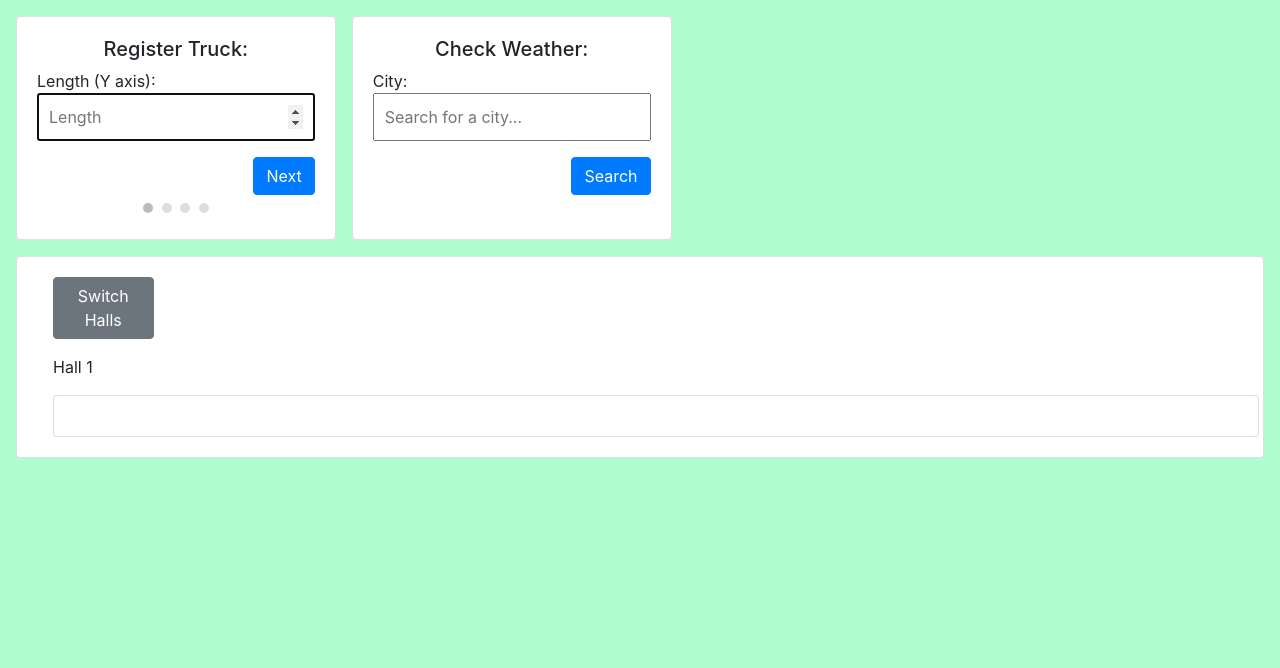
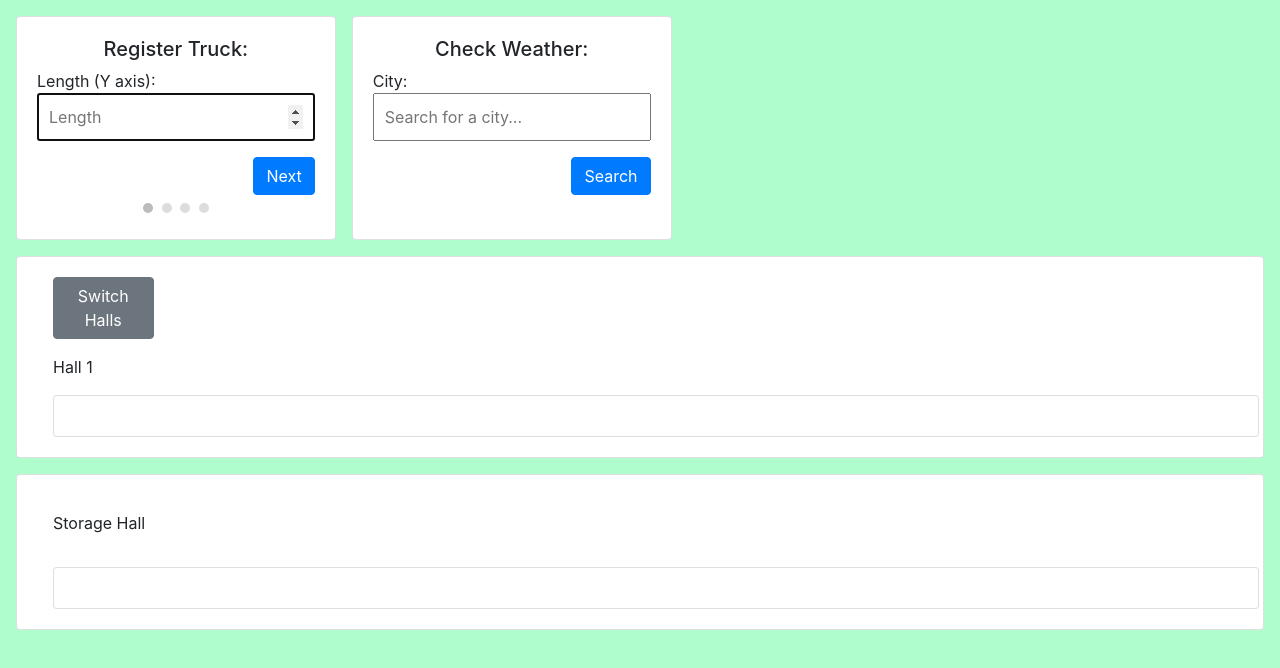
Before and after one commit to DaanGroot536/WEBJS_2023, a plain HTML site: page index.html in a window 1280 px wide. Drawn offline with nearby package versions, Linux system fonts and the light colour scheme.

Commit message:
merge index

```diff
--- a/index.html
+++ b/index.html
@@ -83,7 +83,6 @@
         <div id="hall1">
             <p class="ml-3 mt-3">Hall 1</p>
             <div id="controlpanel1" class="mt-3 ml-3">
-                <!-- <button id="beltbtn1" class="btn btn-primary">Add belt</button> -->
             </div>
             <div id="beltpanel1" class="beltpanel w-100 card card-body ml-3 mt-3">
             </div>
@@ -91,13 +90,19 @@
         <div id="hall2">
             <p class="ml-3 mt-3">Hall 2</p>
               <div id="controlpanel2" class="mt-3 ml-3">
-                <button id="beltbtn2" class="btn btn-primary">Add belt</button>
             </div>
             <div id="beltpanel2" class="beltpanel w-100 card card-body ml-3 mt-3">
             </div>
         </div>
     </div>
-    <br>
+    <div class="card card-body mt-3 mx-3">
+        <p class="ml-3 mt-3">Storage Hall</p>
+        <div class="w-100 card card-body ml-3 mt-3">
+            <div id="storageHall">
+
+            </div>
+        </div>
+    </div>
 </body>
 
 <script type="module" src="js/beltmaker.js"></script>
```
